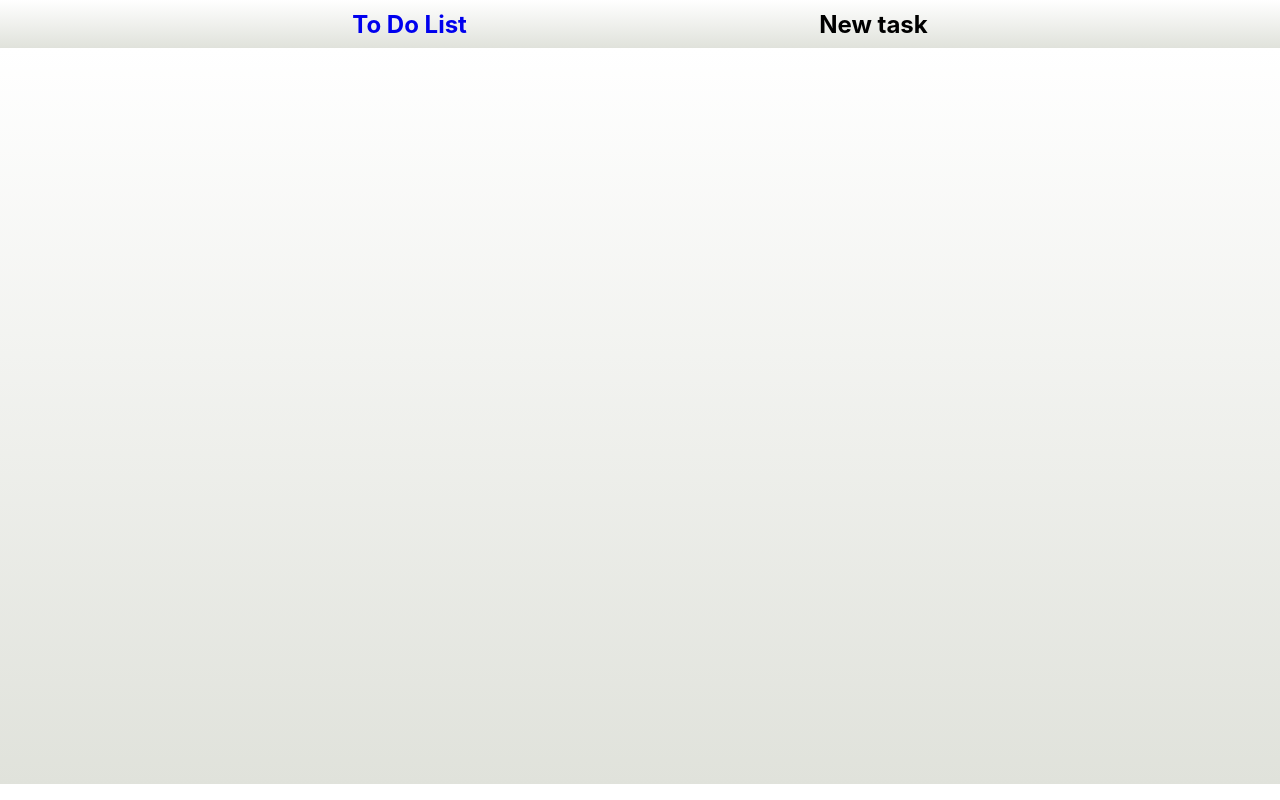
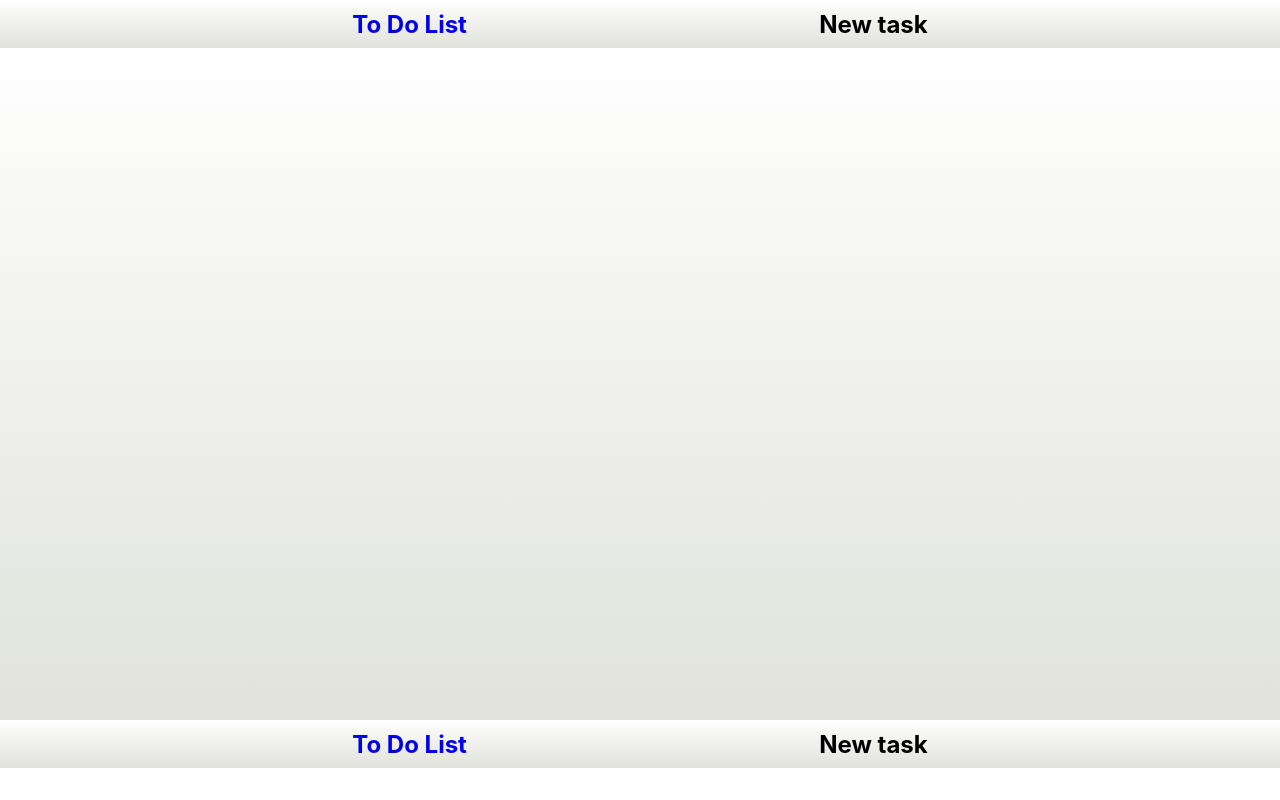
Before and after one commit to B-Sallum/pleaseletsdoit, a React (Create React App) app: page / in a window 1280 px wide. Built offline with nearby package versions, Linux system fonts and the light colour scheme.

Commit message:
just testing and learning

```diff
--- /dev/null
+++ b/src/components/shared/Footer/Footer.css
@@ -0,0 +1,12 @@
+.footer
+{
+  background-image: linear-gradient(
+    white,
+    #E0E2DB
+  );
+  display: flex;
+  align-items: center;
+  justify-content: space-evenly;
+  height: 3rem;
+  width: 100%;
+}
--- /dev/null
+++ b/src/components/shared/Footer/Footer.js
@@ -0,0 +1,14 @@
+import React from 'react';
+import { Link } from 'react-router-dom';
+import './Footer.css';
+
+const Footer = () => {
+  return (
+    <nav>
+      <Link to="/"><h2 className="footer">To Do List</h2></Link>
+      <h2>New task</h2>
+    </nav>
+  )
+}
+
+export default Footer;
--- a/src/index.js
+++ b/src/index.js
@@ -1,16 +1,18 @@
 import React from 'react';
 import ReactDOM from 'react-dom';
+import { BrowserRouter } from 'react-router-dom';
+
 import './index.css';
 import App from './App';
-import { BrowserRouter } from 'react-router-dom';
-
 import Header from './components/shared/Header/Header';
+import Footer from './components/shared/Footer/Footer'
 
 ReactDOM.render(
   <React.StrictMode>
     <BrowserRouter>
       <Header />
       <App />
+      <Footer />
     </BrowserRouter>
   </React.StrictMode>,
   document.getElementById('root')
--- a/src/pages/Home/Home.css
+++ b/src/pages/Home/Home.css
@@ -1,6 +1,6 @@
 .bgHome
 {
   background-image: linear-gradient(white, #E0E2DB);
-  height: 92vh;
+  height: 84vh;
   width: 100vw;
 }
--- a/src/pages/Home/Home.js
+++ b/src/pages/Home/Home.js
@@ -4,6 +4,11 @@ import './Home.css'
 const API_URL = 'http://localhost:3001'
 
 const Home = () => {
+
+
+
+
+
 
   return (
     <div className="bgHome">
```
